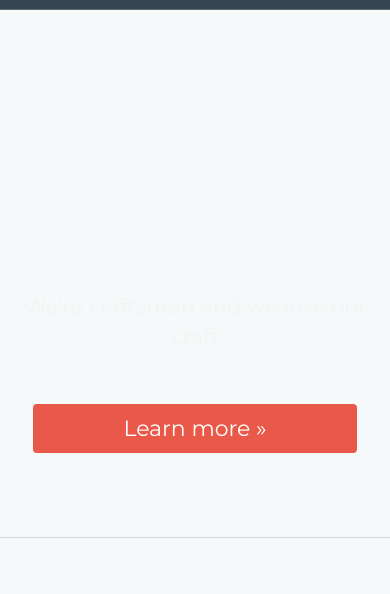
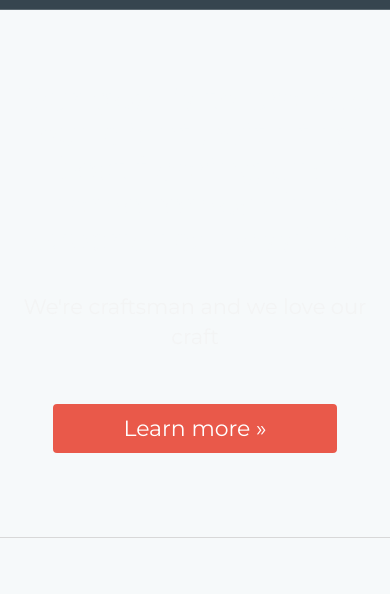
Before and after one commit to marcoroman89/marcoroman89.github.io, a plain HTML site: page index.html in a window 390 px wide. Shown: the part 73-667 px from the top of the page. Drawn offline with nearby package versions, Linux system fonts and the light colour scheme.

Commit message:
responsive

```diff
--- a/css/my-styles.css
+++ b/css/my-styles.css
@@ -16,7 +16,7 @@ h1 {
 	font-size: 22px;
 	background-color: #E9594A;
 	border: 2px solid #F6F9FA;
-	padding: 10px 90px;
+	padding: 10px 70px;
 }
 
 .btn-lg:hover {
```
